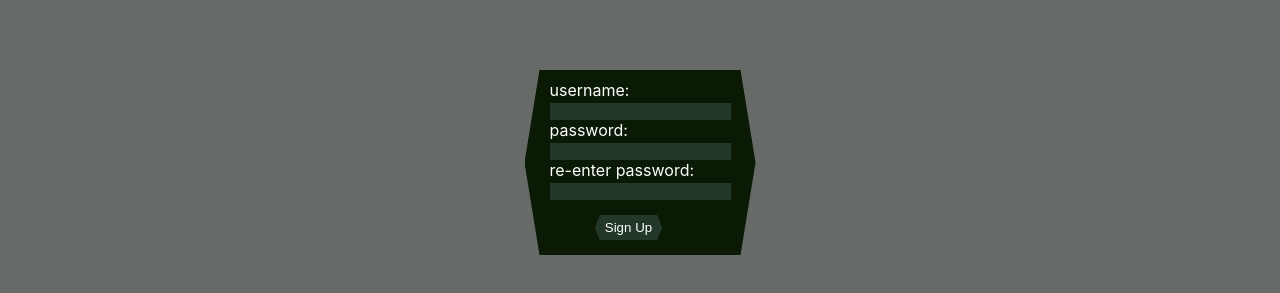
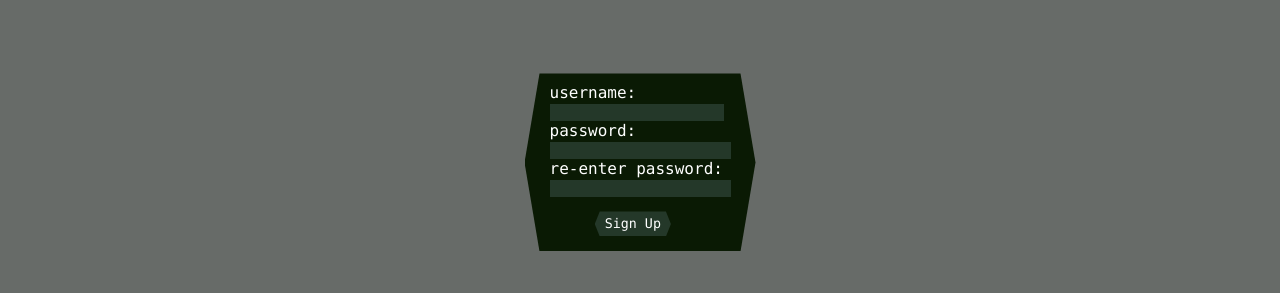
Before and after one commit to MayaankAshok/BioNovus, a React (Create React App) app in the folder code/nav-bar/: page /signup in a window 1280 px wide. Shown: the part 209-502 px from the top of the page. Built offline with nearby package versions, Linux system fonts and the light colour scheme.

Commit message:
Set font to consolas in login and signup pages

```diff
--- a/code/nav-bar/src/pages/login.js
+++ b/code/nav-bar/src/pages/login.js
@@ -40,6 +40,7 @@ function Login() {
       style={{
         display: 'flex',
         color:'white',
+        fontFamily:"consolas",
         justifyContent: 'center',
         alignItems: 'center',
         height: '80vh',
@@ -60,6 +61,7 @@ function Login() {
           name="username"
           style={{
             backgroundColor: "#243829",
+            fontFamily:"consolas",
             border:"None",
             color : "white"
           }}
@@ -96,6 +98,7 @@ function Login() {
               position:"relative",
               top:"-5px",
               left:"-20%",
+              fontFamily:"consolas",
               color : "white",
               border :"None",
               background : "#243829",paddingLeft: "10px", paddingRight: "10px", paddingBottom: "5px", paddingTop: "5px",
--- a/code/nav-bar/src/pages/signup.js
+++ b/code/nav-bar/src/pages/signup.js
@@ -58,6 +58,7 @@ function Signup() {
     <div
       style={{
         display: 'flex',
+        fontFamily:"consolas",
         justifyContent: 'center',
         alignItems: 'center',
         height: '70vh',
@@ -66,6 +67,7 @@ function Signup() {
       <form
         style={{
         color: "white",
+        fontFamily:"consolas",
         background : "#0a1a04",paddingLeft: "25px", paddingRight: "25px", paddingBottom: "10px", paddingTop: "10px",
         clipPath: "polygon( 15px 0, calc(100% - 15px) 0, 100% 50%, calc(100% - 15px) 100%, 15px 100%, 0% 50%)",
 
@@ -80,6 +82,7 @@ function Signup() {
           style={{
             backgroundColor: "#243829",
             border:"None",
+            fontFamily:"consolas",
             color : "white"
           }}
           value={formData.username}
@@ -138,6 +141,7 @@ function Signup() {
               left:"-25%",
               color : "white",
               border :"None",
+              fontFamily:"consolas",
               background : "#243829",paddingLeft: "10px", paddingRight: "10px", paddingBottom: "5px", paddingTop: "5px",
               clipPath: "polygon( 5px 0, calc(100% - 5px) 0, 100% 50%, calc(100% - 5px) 100%, 5px 100%, 0% 50%)",
             }}
```
